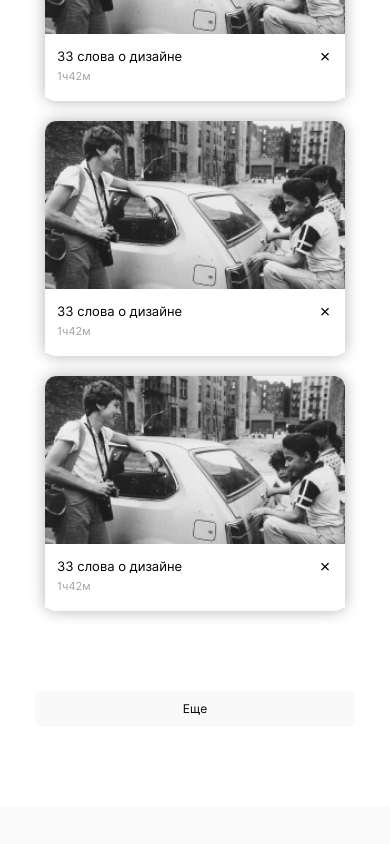
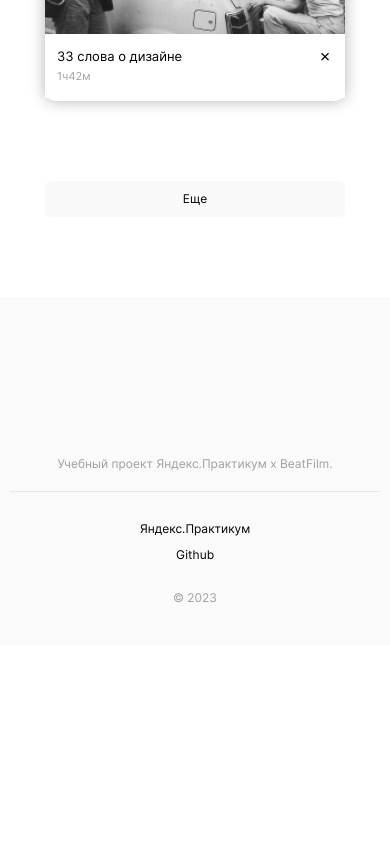
Before and after one commit to nopracticum/movies-explorer-frontend, a React (Create React App) app: page /saved-movies in a window 390 px wide. Shown: the part 1260-2104 px from the top of the page. After the commit the page ends 1905 px from the top, so only its background shows below. Built offline with nearby package versions, Linux system fonts and the light colour scheme.

Commit message:
Исправления для ревью

```diff
--- a/src/components/Footer/Footer.js
+++ b/src/components/Footer/Footer.js
@@ -10,7 +10,7 @@ export default function Footer() {
         Учебный проект Яндекс.Практикум х BeatFilm.
       </p>
       <div className="footer__container">
-        <p className="footer__copyright">&#64; {new Date().getFullYear()}</p>
+        <p className="footer__copyright">© {new Date().getFullYear()}</p>
         <nav className="footer__nav">
           <a
             className="footer__link"
--- a/src/components/MoviesCardList/MoviesCardList.css
+++ b/src/components/MoviesCardList/MoviesCardList.css
@@ -1,15 +1,19 @@
 .movies-card-list {
-	padding: 70px 30px 30px;
+	padding: 70px 70px 30px;
 	display: flex;
 	flex-wrap: wrap;
 	justify-content: center;
 	row-gap: 32px;
 	column-gap: 20px;
 }
-
+.movies-card-list__load{
+	display: flex;
+	flex-direction: column;
+	align-items: center;
+}
 .movies-card-list__button {
-	margin: 50px 0 80px;
-	padding: 0 30px;
+	margin: 50px 70px 80px;
+	padding: 0;
 	height: 36px;
 	width: 100%;
 	max-width: 1140px;
@@ -26,9 +30,13 @@
 
 @media screen and (max-width: 768px) {
 	.movies-card-list {
-		padding: 70px 0px 30px;
+		padding: 70px 30px 30px;
 		row-gap: 36px;
 		column-gap: 30px;
+	}
+	.movies-card-list__button {
+		margin: 50px 70px 80px;
+		max-width: 708px;
 	}
 }
 
@@ -41,7 +49,7 @@
 	}
 
 	.movies-card-list__button {
-		margin: 50px 0 80px;
-		padding: 0 10px;
+		margin: 50px 10px 80px;
+		width: 300px;
 	}
 }
--- a/src/components/MoviesCardList/MoviesCardList.js
+++ b/src/components/MoviesCardList/MoviesCardList.js
@@ -10,7 +10,9 @@ export default function MoviesCardList({sampleItems}) {
           <MoviesCard key={index} />
         ))}
       </section>
+      <div className="movies-card-list__load">
       <button className="movies-card-list__button">Еще</button>
+      </div>
     </>
   );
 }
--- a/src/components/SavedMovies/SavedMovies.js
+++ b/src/components/SavedMovies/SavedMovies.js
@@ -1,4 +1,6 @@
 import React from "react";
+
+import '../Movies/Movies.css'
 
 import SearchForm from "../SearchForm/SearchForm";
 import MoviesCardList from "../MoviesCardList/MoviesCardList";
@@ -7,7 +9,7 @@ export default function SavedMovies() {
 	return(
 		<section className="movies">
 			<SearchForm />
-			<MoviesCardList sampleItems={6}/>
+			<MoviesCardList sampleItems={4}/>
 		</section>
 	);
 }
```
Also changed, not shown: 1 other file (tests, documents, lock files or other folders).
